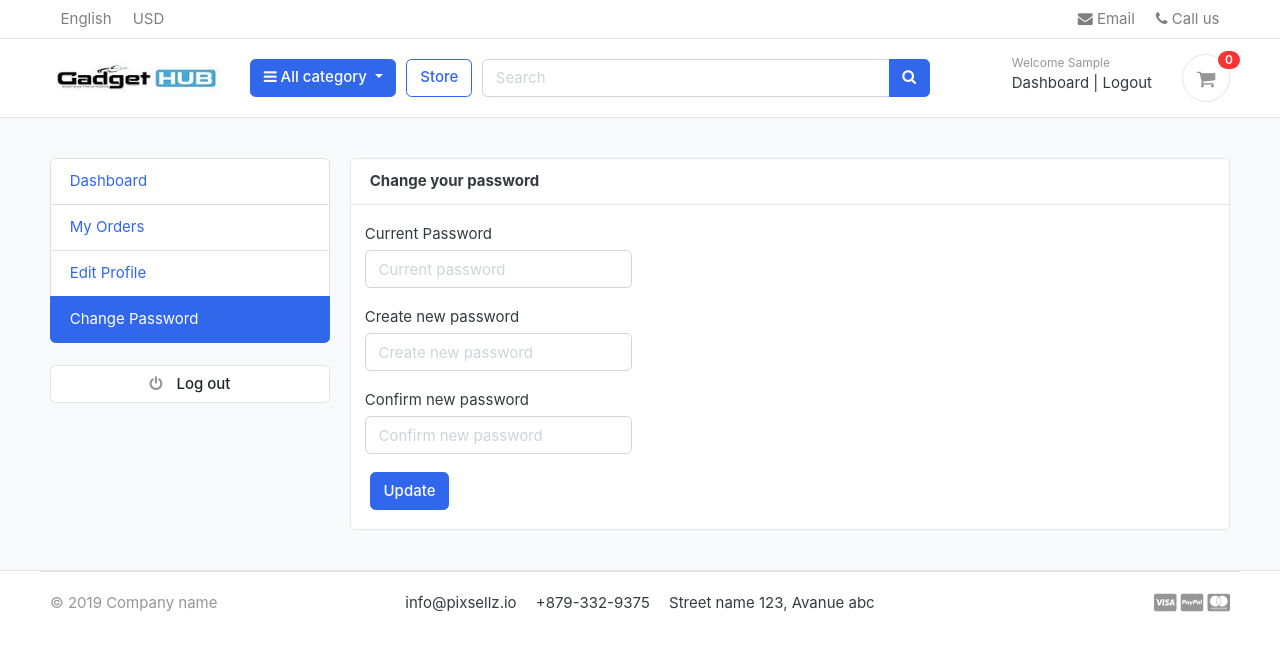
After one commit to sabbirhossain540/Gadget-hub, a Django app: page /accounts/change_password/ in a window 1280 px wide. The commit adds this page. Shown: the top 651 px of the page. Run offline with Django 3.2, Linux system fonts and the light colour scheme; the visitor is signed in with stand-in values (Sample User, id 1); data that the repository does not hold is empty; some libraries are stand-ins or nearby versions; some web fonts are replaced.

Commit message:
edit complete

```diff
--- a/accounts/urls.py
+++ b/accounts/urls.py
@@ -15,5 +15,6 @@ urlpatterns = [
 
     path('my_orders/', views.my_orders, name='my_orders'),
     path('edit_profile/', views.edit_profile, name='edit_profile'),
+    path('change_password/', views.change_password, name='change_password'),
 
 ]
--- a/accounts/views.py
+++ b/accounts/views.py
@@ -1,4 +1,5 @@
 
+import re
 from django.http.response import HttpResponse
 from django.shortcuts import redirect, render, get_object_or_404
 
@@ -225,6 +226,7 @@ def resetPassword(request):
     else:
         return render(request, 'accounts/resetPassword.html')
 
+@login_required(login_url= 'login')
 def my_orders(request):
     #return HttpResponse(request.user.id)
     order_item = Order.objects.filter(user=request.user.id, is_ordered=True).order_by('-created_at')
@@ -233,6 +235,7 @@ def my_orders(request):
     }
     return render(request, 'accounts/my_orders.html', context)
 
+@login_required(login_url= 'login')
 def edit_profile(request):
     userprofile = get_object_or_404(UserProfile, user=request.user)
     if request.method == 'POST':
@@ -254,3 +257,28 @@ def edit_profile(request):
     }
 
     return render(request, 'accounts/edit_profile.html', context)
+
+@login_required(login_url= 'login')
+def change_password(request):
+    if request.method == 'POST':
+        current_password = request.POST['current_password']
+        new_password = request.POST['new_password']
+        confirm_password = request.POST['confirm_password']
+
+        user = Account.objects.get(username__exact = request.user.username)
+        if new_password == confirm_password:
+            success = user.check_password(current_password)
+            if success:
+                user.set_password(new_password)
+                user.save()
+                #auth.logout(request)
+                messages.success(request, 'Password updated successfully')
+                return redirect('change_password')
+            else:
+                messages.error(request, 'Please enter valid current password')
+                return redirect('change_password')
+        else:
+            messages.error(request, 'Password does not match')
+            return redirect('change_password')
+
+    return render(request, 'accounts/change_password.html')
--- a/templates/__partial/dashboard_sidebar.html
+++ b/templates/__partial/dashboard_sidebar.html
@@ -4,7 +4,7 @@
         <a class="list-group-item {% if '/accounts/' == request.path %} active {% endif %}" href="{% url 'dashboard' %}"> Dashboard </a>
         <a class="list-group-item {% if '/my_orders/' in request.path %} active {% endif %}" href="{% url 'my_orders' %}"> My Orders </a>
         <a class="list-group-item {% if '/edit_profile/' in request.path %} active {% endif %}" href="{% url 'edit_profile' %}"> Edit Profile </a>
-        <a class="list-group-item" href="#">Change Password </a>
+        <a class="list-group-item {% if '/change_password/' in request.path %} active {% endif %}" href="{% url 'change_password' %}">Change Password </a>
     </ul>
     <br>
     <a class="btn btn-light btn-block" href="{% url 'logout' %}"> <i class="fa fa-power-off"></i> <span class="text">Log out</span> </a>
--- /dev/null
+++ b/templates/accounts/change_password.html
@@ -0,0 +1,58 @@
+{% extends 'base.html' %}
+
+{% block content %}
+
+<!-- ========================= SECTION CONTENT ========================= -->
+<section class="section-conten padding-y bg">
+    {% include '__partial/alert.html' %}
+    <div class="container">
+        <div class="row">
+        {% include '__partial/dashboard_sidebar.html' %}
+        <main class="col-md-9">
+            <article class="card">
+            <header class="card-header">
+                <strong class="d-inline-block mr-3">Change your password</strong>
+            </header>
+            <div class="card-body">
+
+                <div class="row">
+                    <div class="col-md-12">
+                        <form action="{% url 'change_password' %}" method="POST" >
+                            {% csrf_token %}
+
+                            <div class="form-row">
+                                <div class="form-group">
+                                    <label>Current Password</label>
+                                    <input type="password" name="current_password" id="current_password" placeholder="Current password" class="form-control" required>
+                                </div>
+                            </div>
+
+                            <div class="form-row">
+                                <div class="form-group">
+                                    <label>Create new password</label>
+                                    <input type="password" name="new_password" id="new_password" placeholder="Create new password" class="form-control" required>
+                                </div>
+                            </div>
+
+                            <div class="form-row">
+                                <div class="form-group">
+                                    <label>Confirm new password</label>
+                                    <input type="password" name="confirm_password" id="confirm_password" placeholder="Confirm new password" class="form-control" required>
+                                </div>
+                            </div>
+
+                            <input type="submit" class="btn btn-primary" value="Update">
+                        </form>
+                    </div>
+                </div> <!-- row.// -->
+            </div> <!-- card-body .// -->
+
+            </article> <!-- order-group.// -->
+        </main>
+    </div> <!-- row.// -->
+    </div>
+
+
+    </section>
+    <!-- ========================= SECTION CONTENT END// ========================= -->
+{% endblock %}
```
